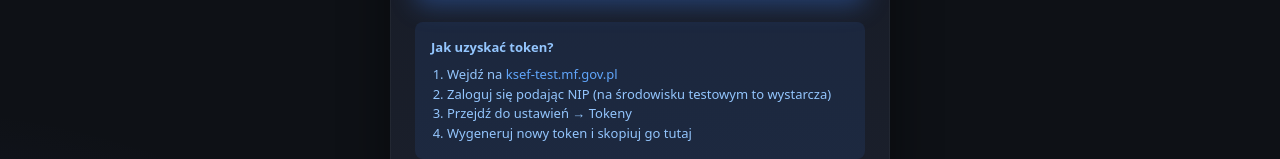
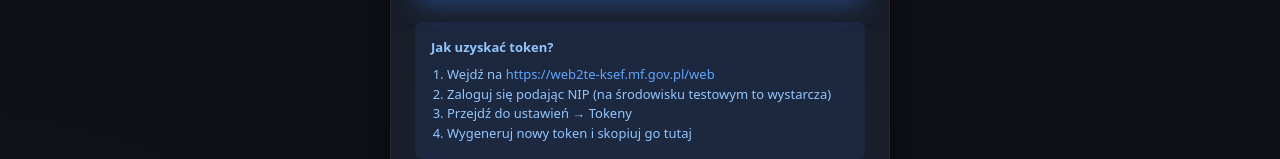
Before and after one commit to Crusty-IT/KSeF-Master, a React (Vite) app: page /#/ in a window 1280 px wide. Shown: the part 547-706 px from the top of the page. Built offline with nearby package versions, Linux system fonts and the light colour scheme; no server answers.

Commit message:
update start view

```diff
--- a/src/views/start/StartView.tsx
+++ b/src/views/start/StartView.tsx
@@ -164,7 +164,7 @@ export default function StartView() {
                     }}>
                         <strong>Jak uzyskać token?</strong>
                         <ol style={{ margin: '8px 0 0 16px', padding: 0 }}>
-                            <li>Wejdź na <a href="https://web2te-ksef.mf.gov.pl/web" target="_blank" rel="noopener" style={{ color: '#60a5fa' }}>ksef-test.mf.gov.pl</a></li>
+                            <li>Wejdź na <a href="https://web2te-ksef.mf.gov.pl/web" target="_blank" rel="noopener" style={{ color: '#60a5fa' }}>https://web2te-ksef.mf.gov.pl/web</a></li>
                             <li>Zaloguj się podając NIP (na środowisku testowym to wystarcza)</li>
                             <li>Przejdź do ustawień → Tokeny</li>
                             <li>Wygeneruj nowy token i skopiuj go tutaj</li>
```
